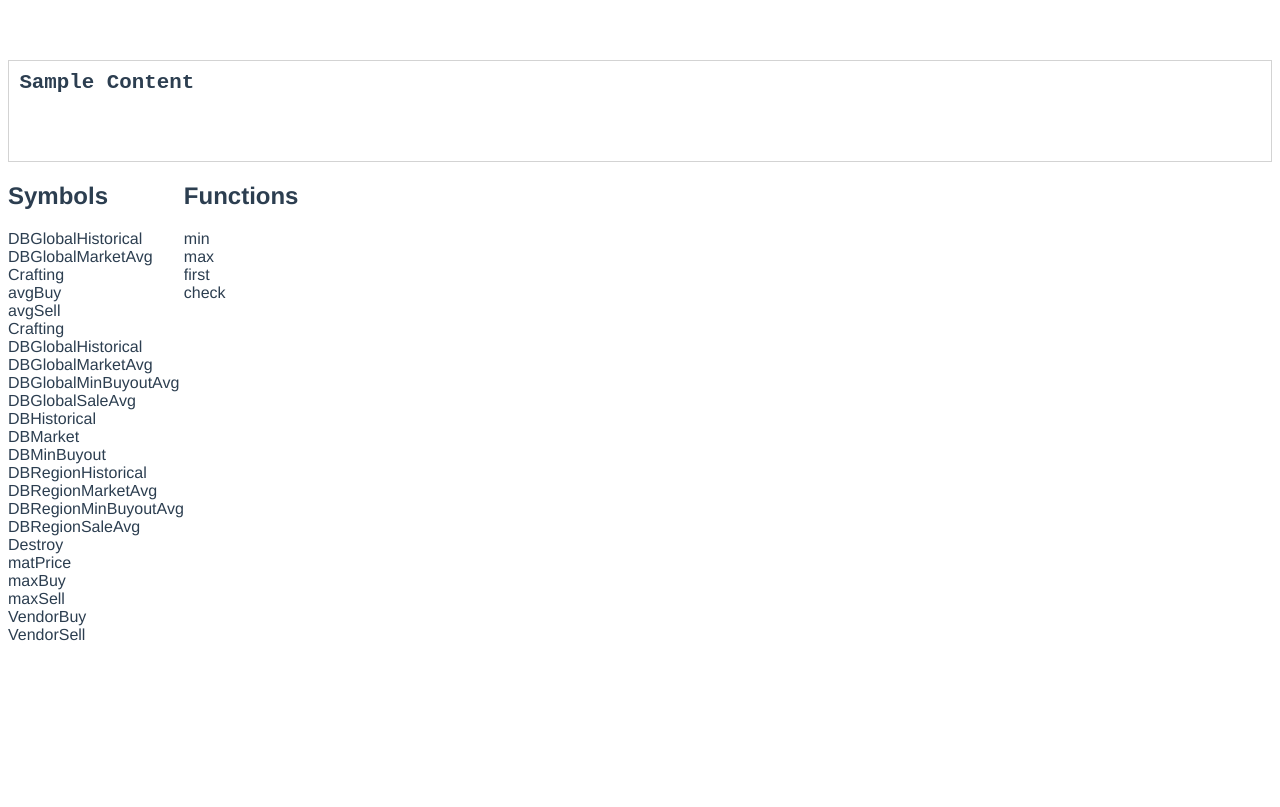
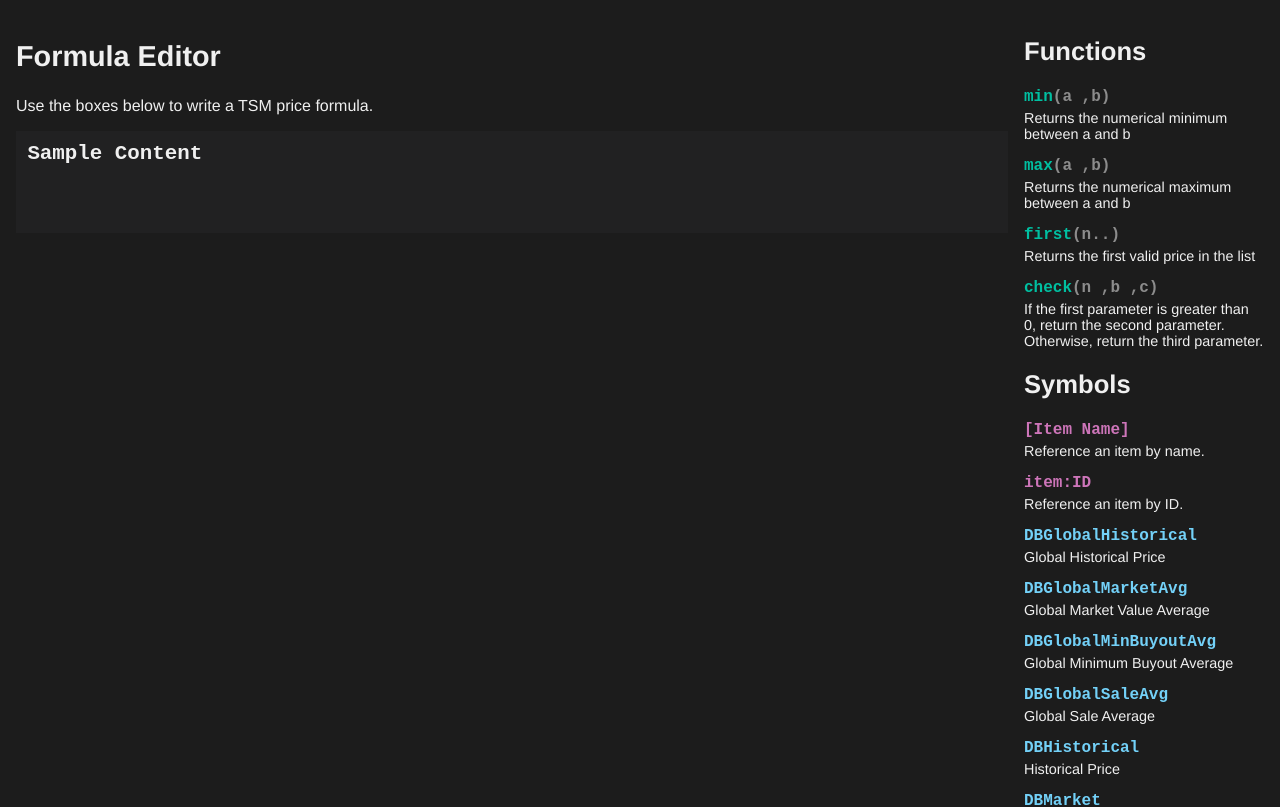
Before and after one commit to mike-douglas/tsm-editor, a Vue app: page / in a window 1280 px wide. Shown: the top 807 px of the page. Built offline with nearby package versions, Linux system fonts and the light colour scheme.

Commit message:
Pretty colors and layout for reference section

```diff
--- a/src/App.vue
+++ b/src/App.vue
@@ -1,11 +1,21 @@
 <template>
-  <div id="app">
-    <Editor />
-    <CommandReference />
+  <div id="app" :style="styles" class="flex-panel-row">
+    <section id="editor" class="panel">
+      <h1>Formula Editor</h1>
+      <p>
+        Use the boxes below to write a TSM price formula.
+      </p>
+      <Editor />
+    </section>
+    <section id="reference" class="panel">
+      <CommandReference />
+    </section>
   </div>
 </template>
 
 <script>
+import styles from '@/lib/styles';
+
 import Editor from './components/Editor.vue';
 import CommandReference from './components/CommandReference.vue';
 
@@ -15,15 +25,86 @@
     Editor,
     CommandReference,
   },
+  data() {
+    return {
+      styles,
+    };
+  },
 };
 </script>
 
 <style>
+body {
+  background-color: rgb(28, 28, 28);
+}
+
 #app {
-  font-family: 'Avenir', Helvetica, Arial, sans-serif;
+  margin: 0;
+  padding: 0;
+  font-family: var(--page-font);
   -webkit-font-smoothing: antialiased;
   -moz-osx-font-smoothing: grayscale;
-  color: #2c3e50;
-  margin-top: 60px;
+  color: var(--text-normal);
+}
+
+h1 {
+  font-size: var(--size-large);
+}
+
+h2 {
+  font-size: var(--size-medium);
+}
+
+.panel {
+  padding: var(--padding);
+}
+
+.symbol {
+  color: rgb(115, 209, 248);
+}
+
+.function {
+  color: rgb(0, 191, 161);
+}
+
+.parens {
+  color: orange;
+}
+
+.maths {
+  color: rgb(38, 145, 211);
+}
+
+.gold {
+  color: orange;
+}
+
+.silver {
+  color: silver;
+}
+
+.copper {
+  color: rgb(228, 183, 125);
+}
+
+.item {
+  color: rgb(205, 117, 185);
 }
 </style>
+
+<style scoped>
+#editor {
+  flex-grow: 1;
+}
+
+#reference {
+  flex-grow: 0;
+  flex-shrink: 0;
+  flex-basis: 15em;
+}
+
+.flex-panel-row {
+  display: flex;
+  flex-direction: row;
+}
+</style>
--- a/src/components/CommandReference.vue
+++ b/src/components/CommandReference.vue
@@ -1,43 +1,47 @@
 <template>
   <div class="reference">
     <section>
-      <h2>Symbols</h2>
-      <div v-for="(symbol, index) in symbols"
-          v-bind:key="'symbol' + index">
-        {{ symbol.name }}
-      </div>
+      <h2>Functions</h2>
+      <FunctionReference
+        v-for="(func, index) in functions"
+        v-bind:key="'function' + index"
+        v-bind:item="func" />
     </section>
     <section>
-      <h2>Functions</h2>
-      <div v-for="(func, index) in functions"
-          v-bind:key="'function' + index">
-        {{ func.name }}
-      </div>
+      <h2>Symbols</h2>
+      <SymbolReference
+        v-for="(symbol, index) in specialFeatures"
+        v-bind:key="'feat' + index"
+        v-bind:item="symbol" />
+      <SymbolReference
+        v-for="(symbol, index) in symbols"
+        v-bind:key="'symbol' + index"
+        v-bind:item="symbol" />
     </section>
   </div>
 </template>
 
 <script>
-import { functions, symbols } from '@/lib/definitions';
+import { functions, symbols, specialFeatures } from '@/lib/definitions';
+
+import FunctionReference from '@/components/FunctionReference.vue';
+import SymbolReference from '@/components/SymbolReference.vue';
 
 export default {
   name: 'CommandReference',
+  components: {
+    FunctionReference,
+    SymbolReference,
+  },
   data() {
     return {
       symbols,
       functions,
+      specialFeatures,
     };
   },
 };
 </script>
 
 <style scoped>
-.reference {
-  display: table-row;
-}
-
-section {
-  display: table-cell;
-  width: 50%;
-}
 </style>
--- a/src/components/EditorEventLayer.vue
+++ b/src/components/EditorEventLayer.vue
@@ -1,5 +1,5 @@
 <template>
-  <section class="editor-space" v-bind:style="{ height: containerHeight + 'px' }">
+  <section class="editor-space" v-bind:style="{ ...styles, height: containerHeight + 'px' }">
     <div class="editor-renderer">
       <span class="ide" v-html="renderedContent"></span>
     </div>
@@ -30,6 +30,7 @@
 import { findMatches } from '@/lib/definitions';
 import keys, { isControlKey } from '@/lib/keys';
 import stylizeString from '@/lib/stylizer';
+import styles from '@/lib/styles';
 
 import Dropdown from '@/components/Dropdown.vue';
 
@@ -46,6 +47,7 @@
   },
   data() {
     return {
+      styles,
       content: this.initialContent,
       rawContent: this.initialContent,
       containerHeight: 100,
@@ -194,10 +196,11 @@
 <style scoped>
 .editor-space {
   position: relative;
-  font-family: 'Courier New', Courier, monospace;
-  font-size: 1.3em;
+  font-family: var(--panel-font);
+  font-size: var(--size-normal);
   font-weight: bold;
-  border: 1px solid lightgrey;
+  border: var(--panel-border) solid var(--panel-border-color);
+  background-color: var(--panel-bg);
 }
 
 .dropdown {
@@ -206,7 +209,7 @@
 
 .editor-renderer, .editor-event {
   position: absolute;
-  padding: 0.5em;
+  padding: var(--padding);
   top: 0em;
   left: 0em;
   bottom: 0em;
@@ -220,30 +223,6 @@
 .editor-event {
   z-index: 2;
   color: transparent;
-  caret-color: black;
-}
-
-.ide >>> .symbol {
-  color: green;
-}
-
-.ide >>> .function {
-  color: purple;
-}
-
-.ide >>> .parens {
-  color: orange;
-}
-
-.ide >>> .maths {
-  color: blue;
-}
-
-.ide >>> .currency {
-  color: orange;
-}
-
-.ide >>> .item {
-  color: red;
+  caret-color: var(--text-normal);
 }
 </style>
--- /dev/null
+++ b/src/components/FunctionReference.vue
@@ -0,0 +1,49 @@
+<template>
+  <div :style="styles">
+    <span class="name" v-html="stylizeString(item.name)"></span>
+    <span class="arguments">({{ item.args.join(' ,') }})</span>
+    <p class="definition">
+      {{ item.definition }}
+    </p>
+  </div>
+</template>
+
+<script>
+import styles from '@/lib/styles';
+import stylizeString from '@/lib/stylizer';
+
+export default {
+  name: 'FunctionReference',
+  props: {
+    item: Object,
+  },
+  methods: {
+    stylizeString,
+  },
+  data() {
+    return {
+      styles,
+    };
+  },
+};
+</script>
+
+<style scoped>
+.name {
+  display: inline-block;
+}
+
+.arguments {
+  color: var(--text-faded);
+}
+
+.name, .arguments {
+  font-weight: bold;
+  font-family: var(--panel-font);
+}
+
+.definition {
+  font-size: var(--size-small);
+  margin: var(--padding-small) 0 var(--padding-large) 0;
+}
+</style>
--- /dev/null
+++ b/src/components/SymbolReference.vue
@@ -0,0 +1,40 @@
+<template>
+  <div :style="styles">
+    <span class="name" v-html="stylizeString(item.name)"></span>
+    <p class="definition">
+      {{ item.definition }}
+    </p>
+  </div>
+</template>
+
+<script>
+import styles from '@/lib/styles';
+import stylizeString from '@/lib/stylizer';
+
+export default {
+  name: 'SymbolReference',
+  props: {
+    item: Object,
+  },
+  methods: {
+    stylizeString,
+  },
+  data() {
+    return {
+      styles,
+    };
+  },
+};
+</script>
+
+<style scoped>
+.name {
+  font-weight: bold;
+  font-family: var(--panel-font);
+}
+
+.definition {
+  font-size: var(--size-small);
+  margin: var(--padding-small) 0 var(--padding-large) 0;
+}
+</style>
--- a/src/lib/definitions.js
+++ b/src/lib/definitions.js
@@ -16,27 +16,24 @@
 export const symbols = [
   new TSMKeyword('DBGlobalHistorical', 'Global Historical Price'),
   new TSMKeyword('DBGlobalMarketAvg', 'Global Market Value Average'),
+  new TSMKeyword('DBGlobalMinBuyoutAvg', 'Global Minimum Buyout Average'),
+  new TSMKeyword('DBGlobalSaleAvg', 'Global Sale Average'),
+  new TSMKeyword('DBHistorical', 'Historical Price'),
+  new TSMKeyword('DBMarket', 'Market Value'),
+  new TSMKeyword('DBMinBuyout', 'Minimum Buyout'),
+  new TSMKeyword('DBRegionHistorical', 'Region Historical Price'),
+  new TSMKeyword('DBRegionMarketAvg', 'Region Market Value Average'),
+  new TSMKeyword('DBRegionMinBuyoutAvg', 'Region Minimum Buyout Average'),
+  new TSMKeyword('DBRegionSaleAvg', 'Region Sale Average'),
   new TSMKeyword('Crafting', 'Crafting Cost'),
-  new TSMKeyword('avgBuy', 'Avg Buy Price'),
-  new TSMKeyword('avgSell', 'Avg Sell Price'),
-  new TSMKeyword('Crafting', 'Crafting Cost'),
-  new TSMKeyword('DBGlobalHistorical', 'AuctionDB - Global Historical Price'),
-  new TSMKeyword('DBGlobalMarketAvg', 'AuctionDB - Global Market Value Average'),
-  new TSMKeyword('DBGlobalMinBuyoutAvg', 'AuctionDB - Global Minimum Buyout Average'),
-  new TSMKeyword('DBGlobalSaleAvg', 'AuctionDB - Global Sale Average'),
-  new TSMKeyword('DBHistorical', 'AuctionDB - Historical Price'),
-  new TSMKeyword('DBMarket', 'AuctionDB - Market Value'),
-  new TSMKeyword('DBMinBuyout', 'AuctionDB - Minimum Buyout'),
-  new TSMKeyword('DBRegionHistorical', 'AuctionDB - Region Historical Price'),
-  new TSMKeyword('DBRegionMarketAvg', 'AuctionDB - Region Market Value Average'),
-  new TSMKeyword('DBRegionMinBuyoutAvg', 'AuctionDB - Region Minimum Buyout Average'),
-  new TSMKeyword('DBRegionSaleAvg', 'AuctionDB - Region Sale Average'),
   new TSMKeyword('Destroy', 'Destroy Value'),
+  new TSMKeyword('VendorBuy', 'Buy from Vendor'),
+  new TSMKeyword('VendorSell', 'Sell to Vendor'),
+  new TSMKeyword('avgBuy', 'Average Buy Price'),
+  new TSMKeyword('avgSell', 'Average Sell Price'),
   new TSMKeyword('matPrice', 'Crafting Material Cost'),
   new TSMKeyword('maxBuy', 'Max Buy Price'),
   new TSMKeyword('maxSell', 'Max Sell Price'),
-  new TSMKeyword('VendorBuy', 'Buy from Vendor'),
-  new TSMKeyword('VendorSell', 'Sell to Vendor'),
 ];
 
 export const functions = [
@@ -44,6 +41,11 @@
   new TSMFunction('max', ['a', 'b'], 'Returns the numerical maximum between a and b'),
   new TSMFunction('first', ['n..'], 'Returns the first valid price in the list'),
   new TSMFunction('check', ['n', 'b', 'c'], 'If the first parameter is greater than 0, return the second parameter. Otherwise, return the third parameter.'),
+];
+
+export const specialFeatures = [
+  new TSMKeyword('[Item Name]', 'Reference an item by name.'),
+  new TSMKeyword('item:ID', 'Reference an item by ID.'),
 ];
 
 export function findMatches(search) {
--- /dev/null
+++ b/src/lib/styles.js
@@ -0,0 +1,30 @@
+const fonts = {
+  '--page-font': '"Avenir", Helvetica, Arial, sans-serif',
+  '--panel-font': '"Courier New", Courier, monospace',
+};
+
+const sizes = {
+  '--size-normal': '1.3em',
+  '--size-large': '1.8em',
+  '--size-medium': '1.6em',
+  '--size-small': '0.9em',
+
+  '--panel-border': '1px',
+
+  '--padding': '0.5em',
+  '--padding-large': '1.0em',
+  '--padding-normal': '0.5em',
+  '--padding-small': '0.25em',
+};
+
+const colors = {
+  '--panel-bg': 'rgb(33, 33, 34)',
+
+  '--panel-border-color': 'transparent',
+
+  '--text-normal': 'rgb(240, 240, 240)',
+  '--text-faded': 'rgb(140, 140, 140)',
+  '--text-error': 'red',
+};
+
+export default { ...fonts, ...colors, ...sizes };
--- a/src/lib/stylizer.js
+++ b/src/lib/stylizer.js
@@ -1,13 +1,13 @@
 import { symbols, functions } from '@/lib/definitions';
 
-const span = (classes, innerText) => `<span class="${classes.join(' ')}">${innerText}</span>`;
+const span = (classes, innerText) => `<span class="token ${classes.join(' ')}">${innerText}</span>`;
 
 const REG_GOLD = /(\d+g)/g;
 const REG_SILVER = /(\d+s)/g;
 const REG_COPPER = /(\d+c)/g;
 
 const REG_ITEM_BRACKET = /(\[.+\])/g;
-const REG_ITEM_NUMERIC = /(item:\d+)/g;
+const REG_ITEM_NUMERIC = /(item:(\d+|ID))/g;
 
 export default function stylizeString(string) {
   let replacedString = string;
```
